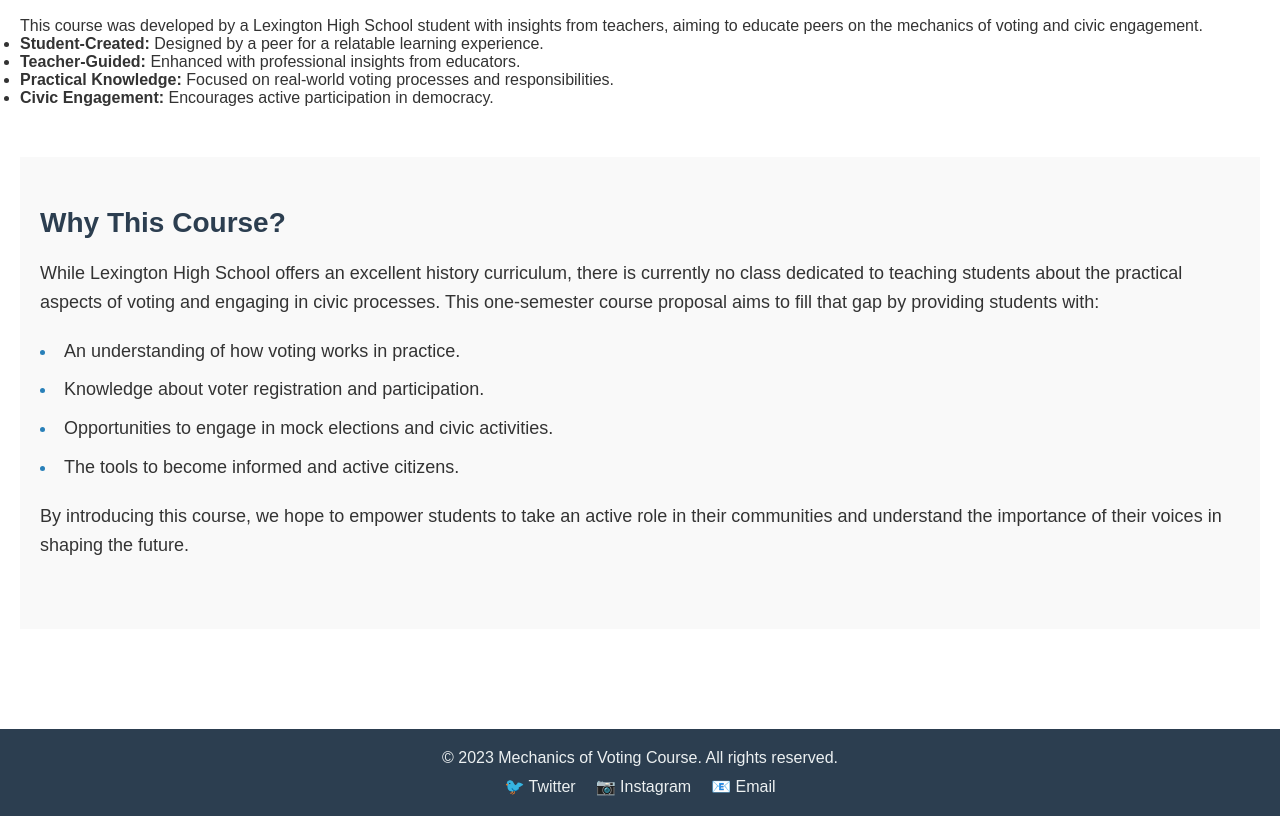
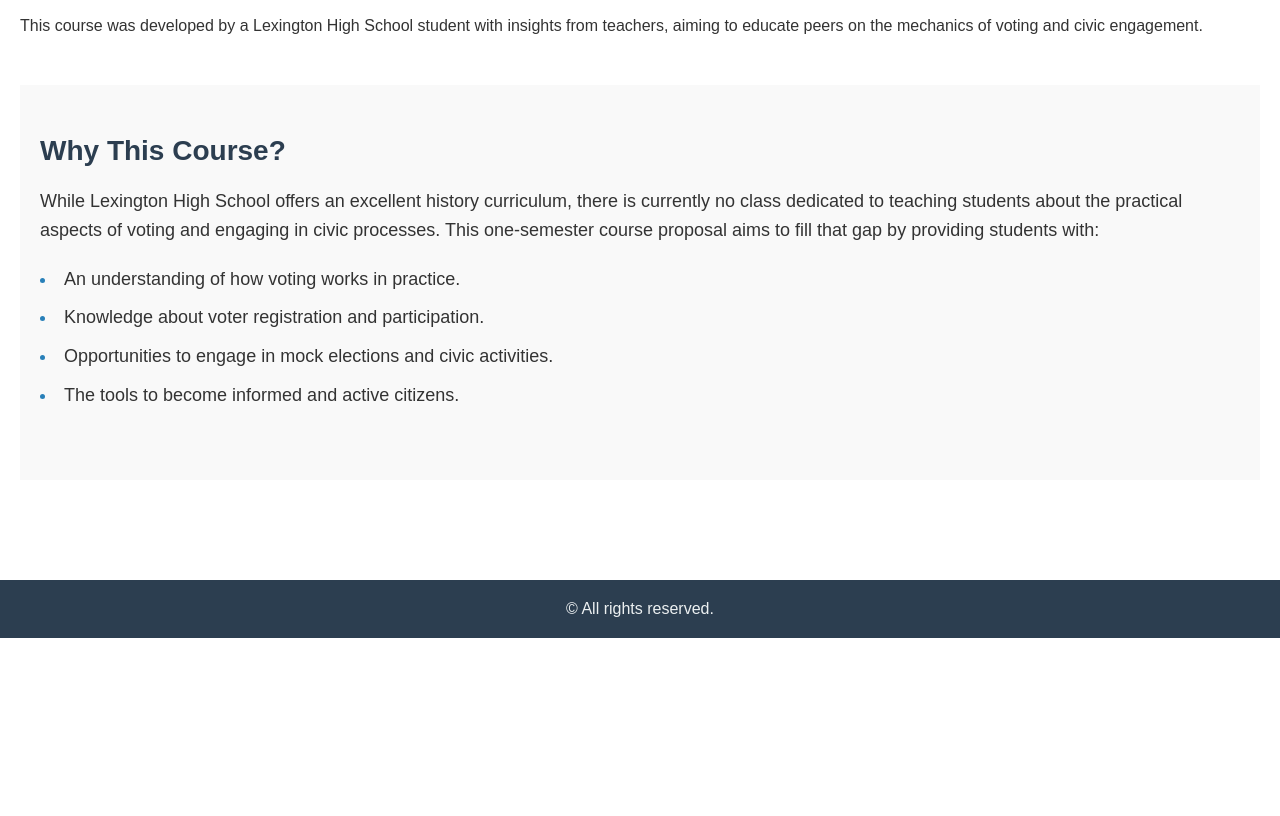
Before and after one commit to vedantsaran/LexVotingCourse, a plain HTML site: page about.html in a window 1280 px wide. Shown: the part 386-1202 px from the top of the page. After the commit the page ends 1024 px from the top, so only its background shows below. Drawn offline with Linux system fonts and the light colour scheme.

Commit message:
Update about.html

```diff
--- a/about.html
+++ b/about.html
@@ -30,12 +30,7 @@
             <p>
                 This course was developed by a Lexington High School student with insights from teachers, aiming to educate peers on the mechanics of voting and civic engagement.
             </p>
-            <ul>
-                <li><strong>Student-Created:</strong> Designed by a peer for a relatable learning experience.</li>
-                <li><strong>Teacher-Guided:</strong> Enhanced with professional insights from educators.</li>
-                <li><strong>Practical Knowledge:</strong> Focused on real-world voting processes and responsibilities.</li>
-                <li><strong>Civic Engagement:</strong> Encourages active participation in democracy.</li>
-            </ul>
+
         </section>
 
         <section class="why-course">
@@ -49,21 +44,15 @@
                 <li>Opportunities to engage in mock elections and civic activities.</li>
                 <li>The tools to become informed and active citizens.</li>
             </ul>
-            <p>
-                By introducing this course, we hope to empower students to take an active role in their communities and understand the importance of their voices in shaping the future.
-            </p>
+
         </section>
     </main>
 
     <!-- Footer -->
     <footer>
         <div class="footer-content">
-            <p>&copy; 2023 Mechanics of Voting Course. All rights reserved.</p>
-            <ul class="social-media">
-                <li><a href="#">&#x1F426; Twitter</a></li>
-                <li><a href="#">&#x1F4F7; Instagram</a></li>
-                <li><a href="#">&#x1F4E7; Email</a></li>
-            </ul>
+            <p>&copy; All rights reserved.</p>
+
         </div>
     </footer>
 
```
